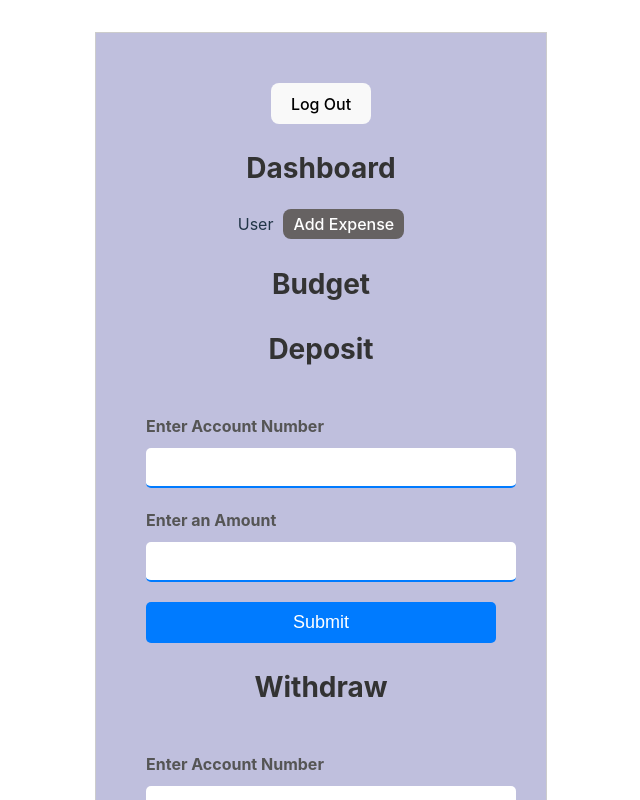
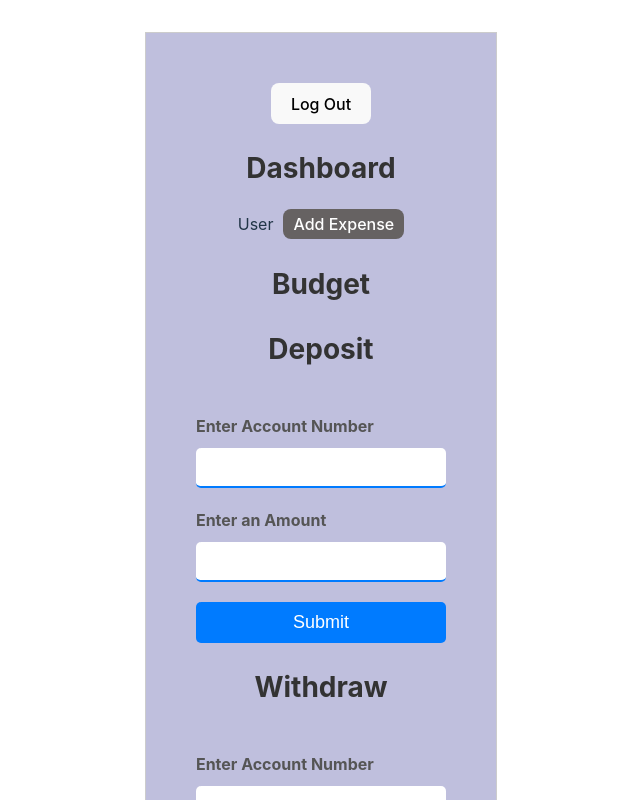
Before and after one commit to Amieldat/my-banking-app, a React (Vite) app: page /dashboard in a window 1280 px wide. Shown: the top 800 px of the page, without its empty margins (309-949 px from the left). Built offline with nearby package versions, Linux system fonts and the light colour scheme.

Commit message:
Update styles

```diff
--- /dev/null
+++ b/src/assets/css/AccountList.css
@@ -0,0 +1,6 @@
+#account-table,#budget-table span {
+    margin: 0 1rem;
+    min-width: 150px;
+    white-space: wrap;
+    display: inline-block;
+}
--- a/src/assets/css/Global.css
+++ b/src/assets/css/Global.css
@@ -1,5 +1,9 @@
+body.modal-open {
+  overflow: hidden;
+}
+
 .container {
-    max-width: 400px;
+    max-width: 768px;
     margin: 0 auto;
     padding: 30px;
     border: 1px solid #e0e0e0;
@@ -7,6 +11,14 @@
     background-color: #fff;
     box-shadow: 0 0 10px rgba(0, 0, 0, 0.1);
     text-align: center;
+  }
+
+  #bank-container {
+    display: flex;
+  }
+
+  #bank-container > div {
+    padding: 0 1.5rem;
   }
 
   h2 {
@@ -27,8 +39,9 @@
   }
 
   input[type="text"],
+  input[type="email"],
   input[type="password"] {
-    width: 100%;
+    width: calc(100% - 20px);
     padding: 10px;
     margin-bottom: 20px;
     border: none;
@@ -39,6 +52,7 @@
   }
 
   input[type="text"]:focus,
+  input[type="email"]:focus,
   input[type="password"]:focus {
     outline: none;
     border-bottom: 2px solid #0056b3;
@@ -103,6 +117,7 @@
     height: 100%;
     background: #fff;
     display: none;
+    overflow-y: auto;
   }
 
   .modal-container.show {
@@ -111,13 +126,17 @@
 
   .modal {
     max-width: 400px;
+    margin: auto;
+  }
+
+  .modal button {
+    float: right;
   }
 
   .dashboard-container {
     border: 1px solid #ccc;
     padding: 50px;
     background-color: rgb(191, 191, 221);
-    width: 350px;
     float: right;
     margin-right: 20px;
   }
```
